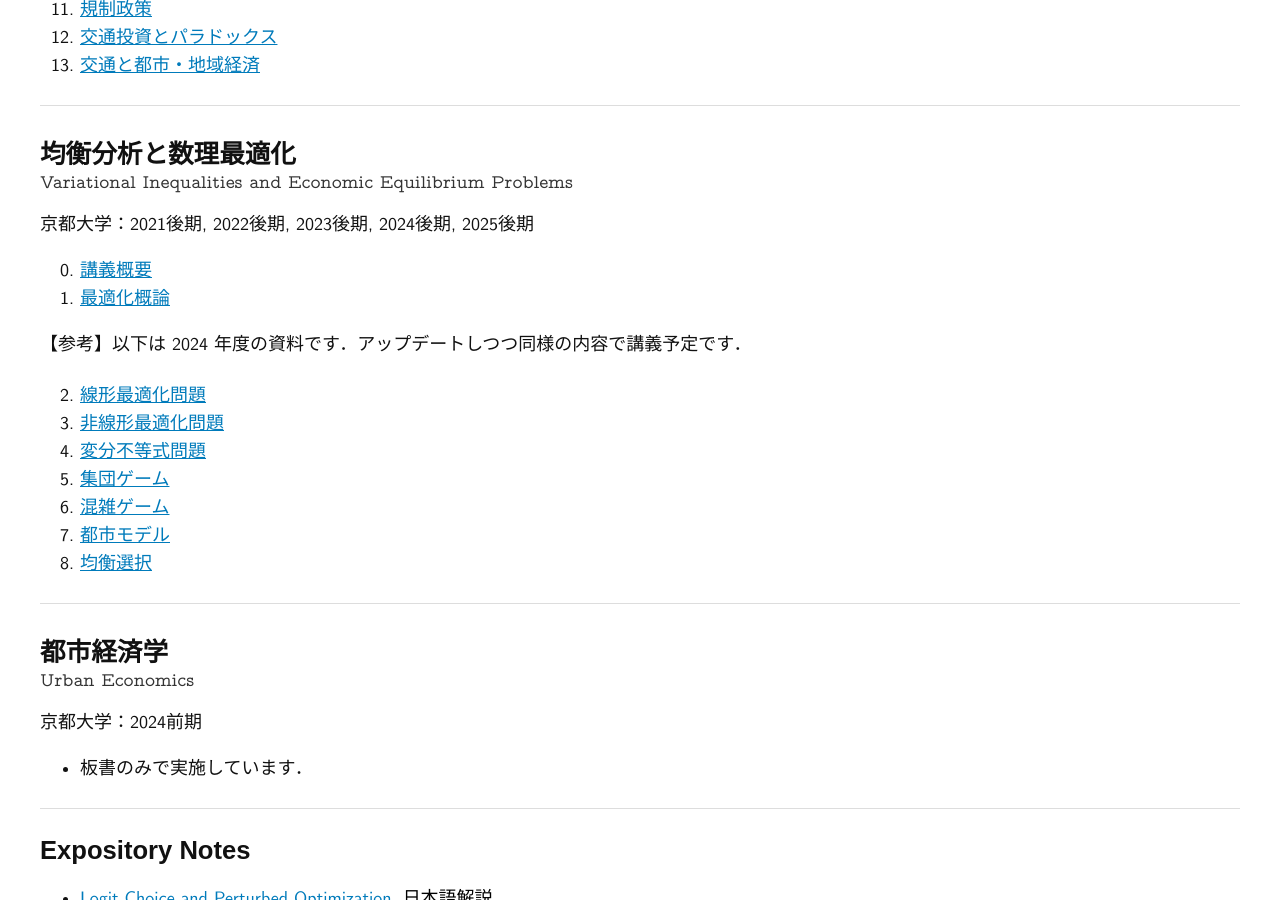
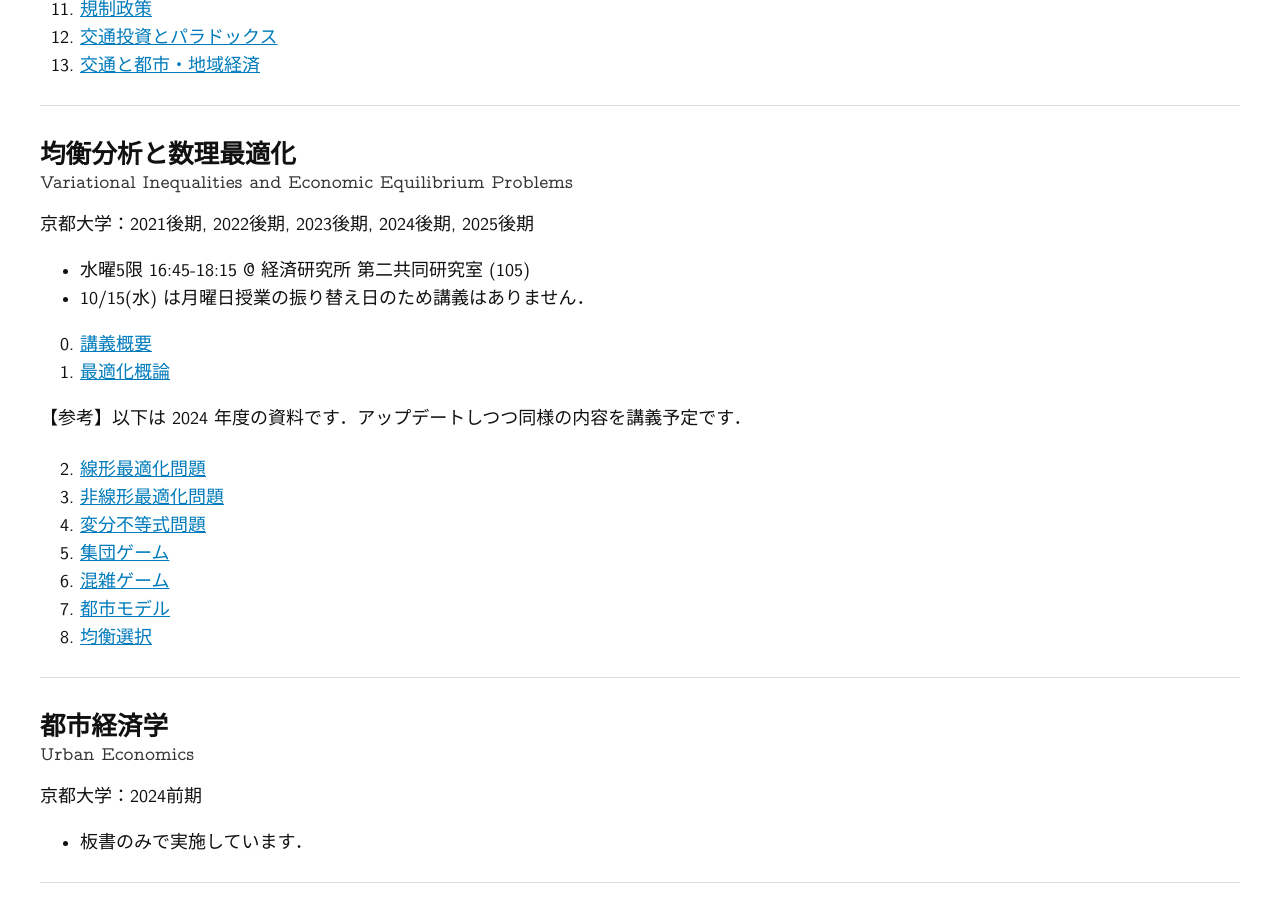
Before and after one commit to mino-osawa/mino-osawa.github.io, a Jekyll site: the page built from teaching.markdown, in a window 1280 px wide and 900 px high, scrolled down 679 px. Built offline with Jekyll 4.4.1, drawn with Linux system fonts in a browser that asks for light colours; some web fonts are replaced.

Commit message:
fix VI01

```diff
--- a/teaching.markdown
+++ b/teaching.markdown
@@ -45,12 +45,17 @@ permalink: "/teaching/"
 京都大学：2021後期, 2022後期, 2023後期, 2024後期, 2025後期
 </div>
 
+<ul>
+<li>水曜5限 16:45-18:15 @ 経済研究所 第二共同研究室 (105)</li>
+<li>10/15(水) は月曜日授業の振り替え日のため講義はありません．</li>
+</ul>
+
 <ol start="0">
 <li><a href="/notes/vip/VI25-00_Orientation.pdf">講義概要</a></li>
 <li><a href="/notes/vip/VI25-01_Opt.pdf">最適化概論</a></li>
 </ol>
 
-【参考】以下は 2024 年度の資料です．アップデートしつつ同様の内容で講義予定です．
+【参考】以下は 2024 年度の資料です．アップデートしつつ同様の内容を講義予定です．
 <ol start="2">
 <li><a href="/notes/vip/24-02_Opt-LP.pdf">線形最適化問題</a></li>
 <li><a href="/notes/vip/24-03_Opt-NLP.pdf">非線形最適化問題</a></li>
```
Also changed, not shown: 1 other file.
